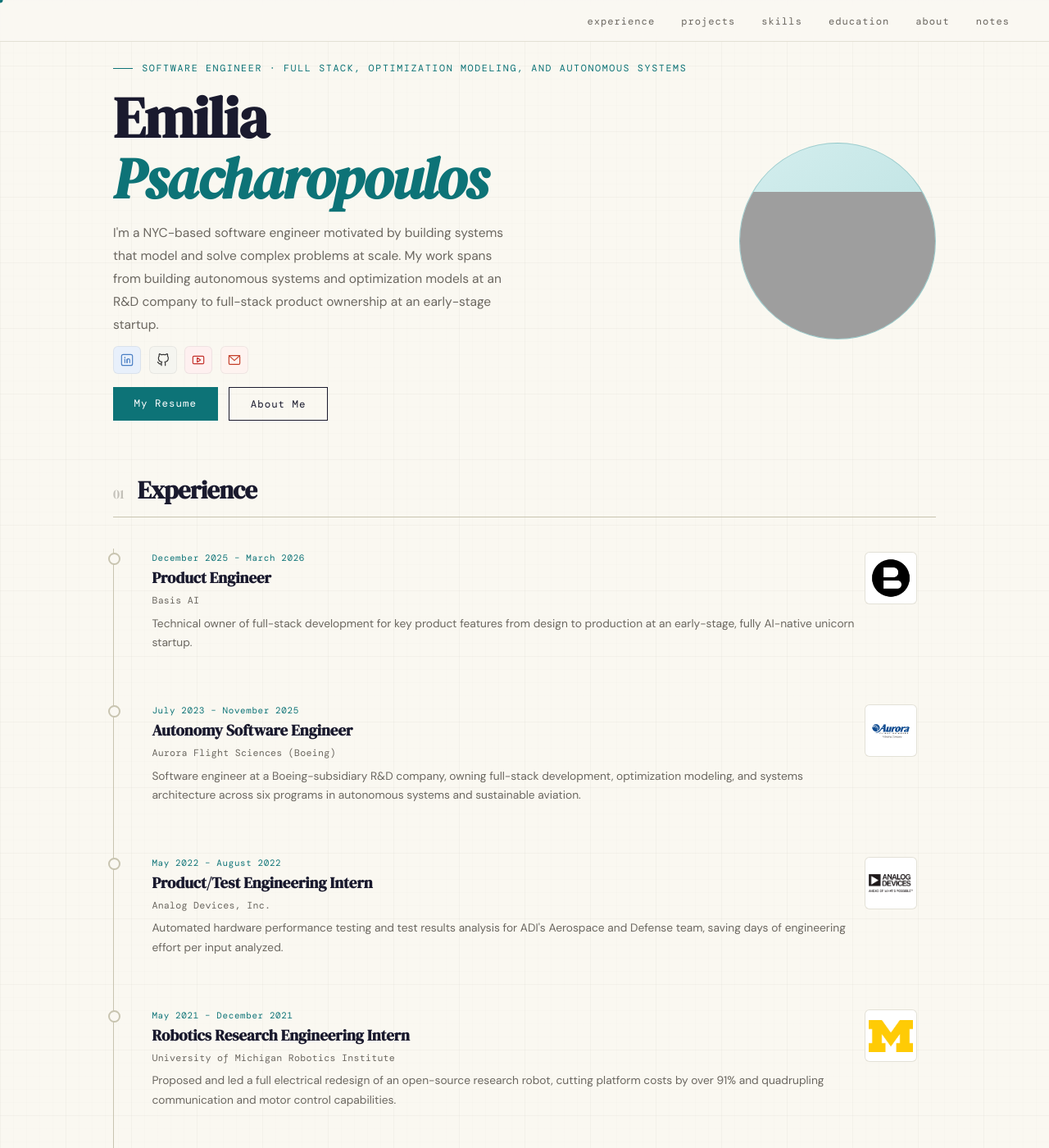
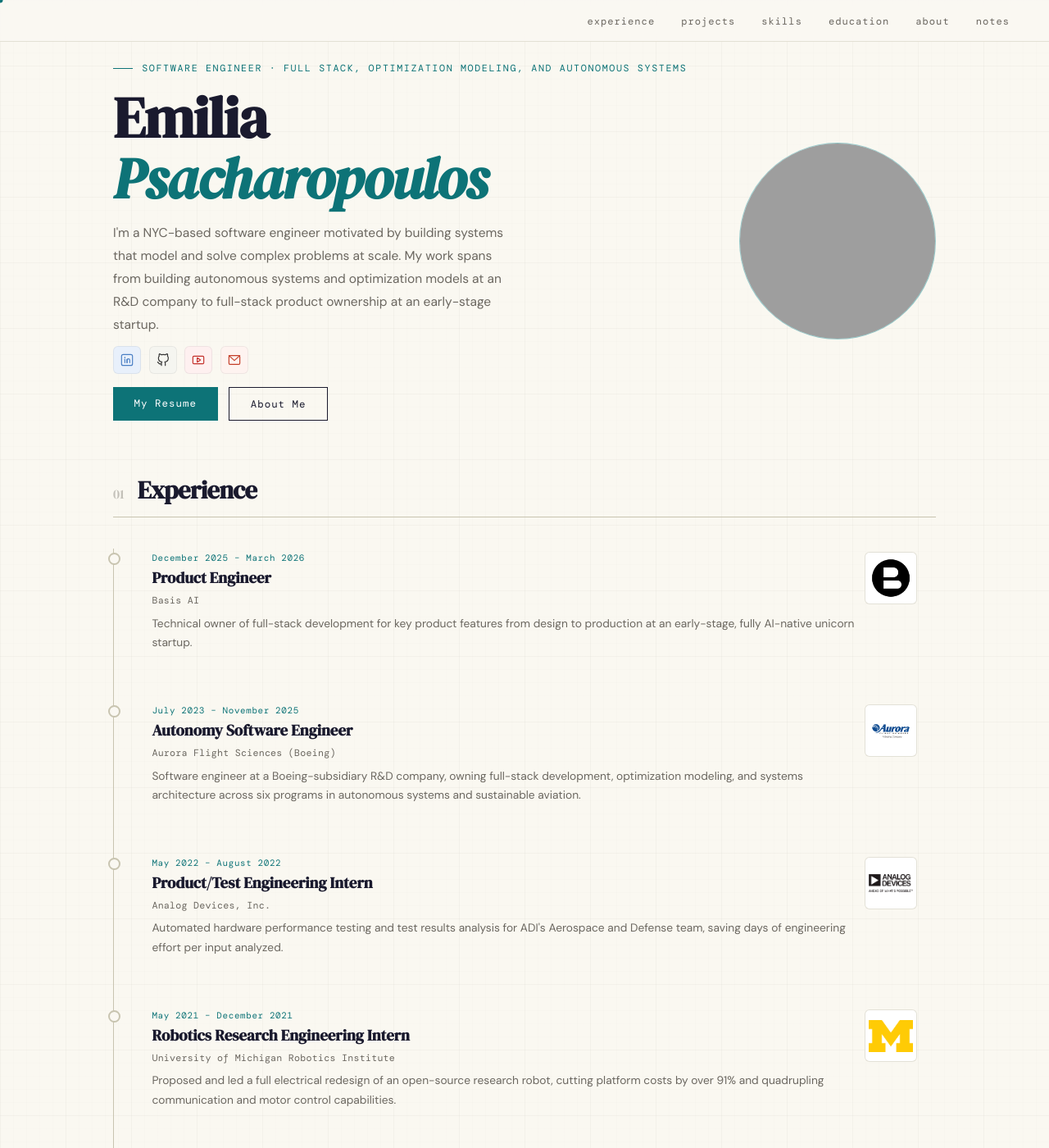
Before and after one commit to EmiliaPsacharopoulos/EmiliaPsacharopoulos.github.io, a Jekyll site: the page built from index.html, in a window 1280 px wide and 1400 px high. Shown: the whole window at 82% size. Built offline with Jekyll 4.4.1, drawn with Linux system fonts in a browser that asks for light colours; grey boxes are pictures that could not be loaded.

Commit message:
filling profile photo edge to edge

```diff
--- a/assets/css/style.css
+++ b/assets/css/style.css
@@ -133,8 +133,8 @@
 .self-photo img {
   width: 100%;
   height: 100%;
-  object-fit: contain;
-  object-position: center bottom;
+  object-fit: cover;
+  object-position: center top;
   display: block;
 }
 .self-photo {
```
